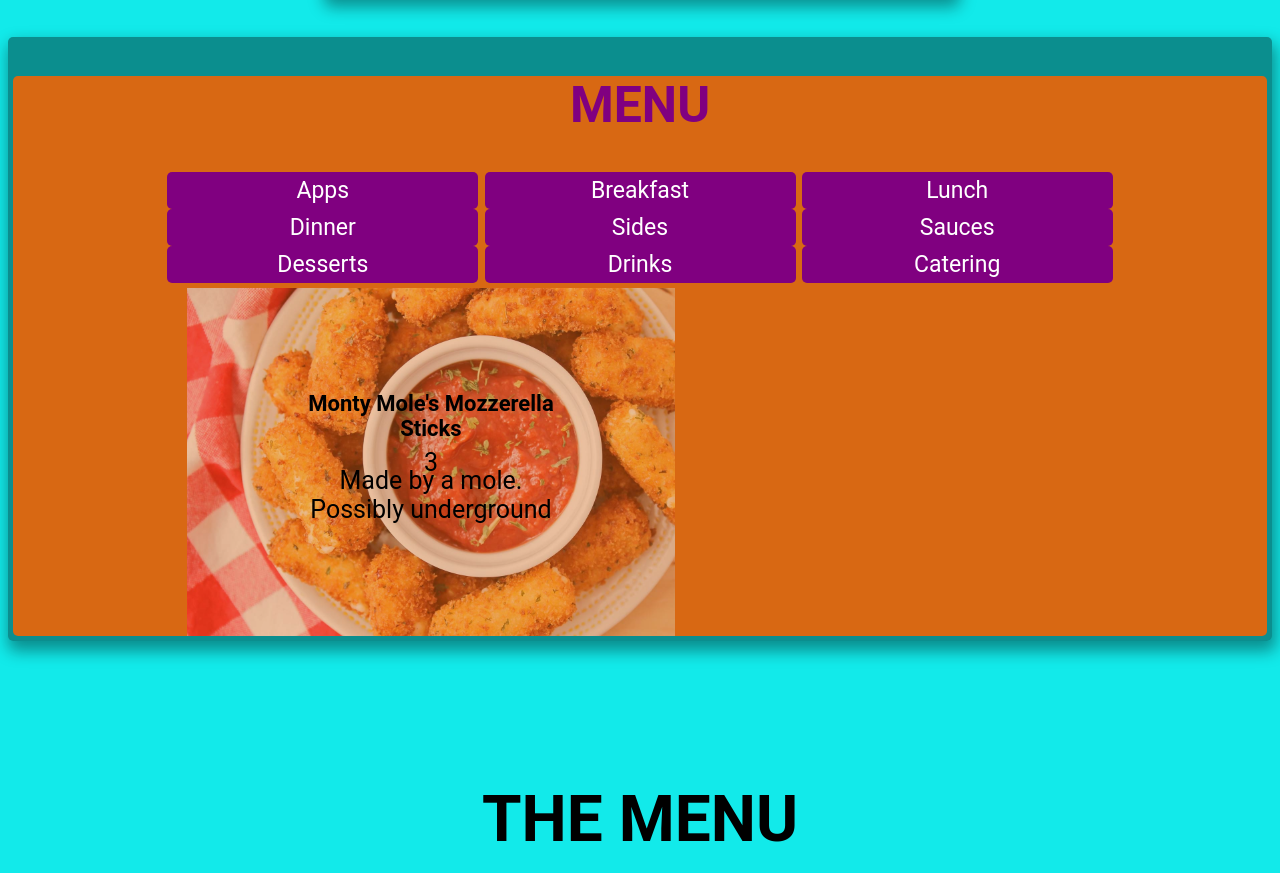
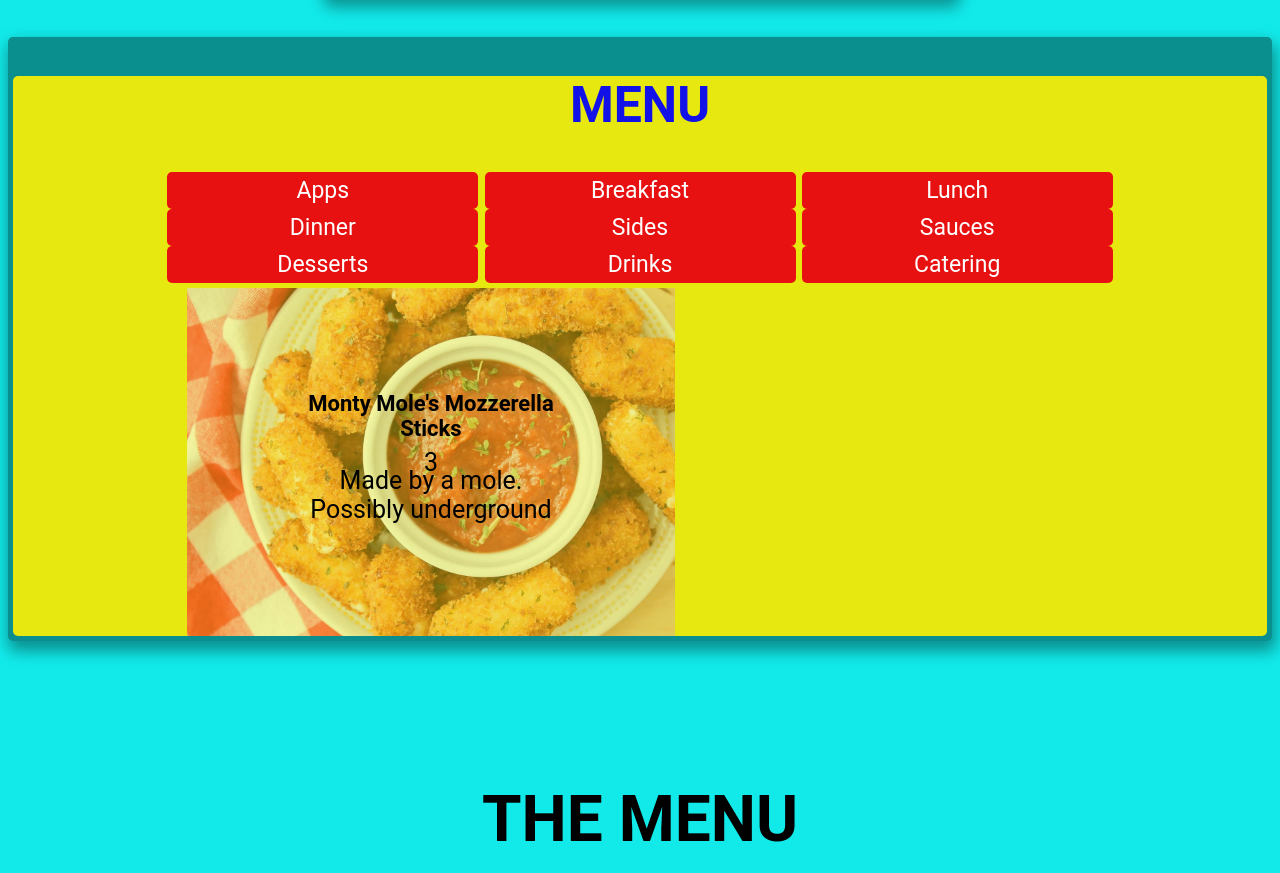
Before and after one commit to kenahsrestaurant/kenahsrestaurant, a plain HTML site: page index.html in a window 1280 px wide. Shown: the part 2354-3227 px from the top of the page. Drawn offline with nearby package versions, Linux system fonts and the light colour scheme.

Commit message:
Update KR.css

```diff
--- a/KR/CSS/KR.css
+++ b/KR/CSS/KR.css
@@ -413,8 +413,8 @@ body {
 }
 
 .new-menu-title {
-    background-color: var(--ccorbr);
-    color:var(--purple);
+    background-color: var(--NewKRYellow);
+    color:var(--NewKRBlue);
     font-size: 25px;
     border-radius: 5px;
 }
@@ -429,7 +429,7 @@ body {
 
 .new-menu-options-types, .new-menu-options-types:hover {
     text-decoration: none;
-    background-color: var(--purple);
+    background-color: var(--NewKRRed);
     color: var(--White);
     font-size:23px;
     display:inline-block;
```
